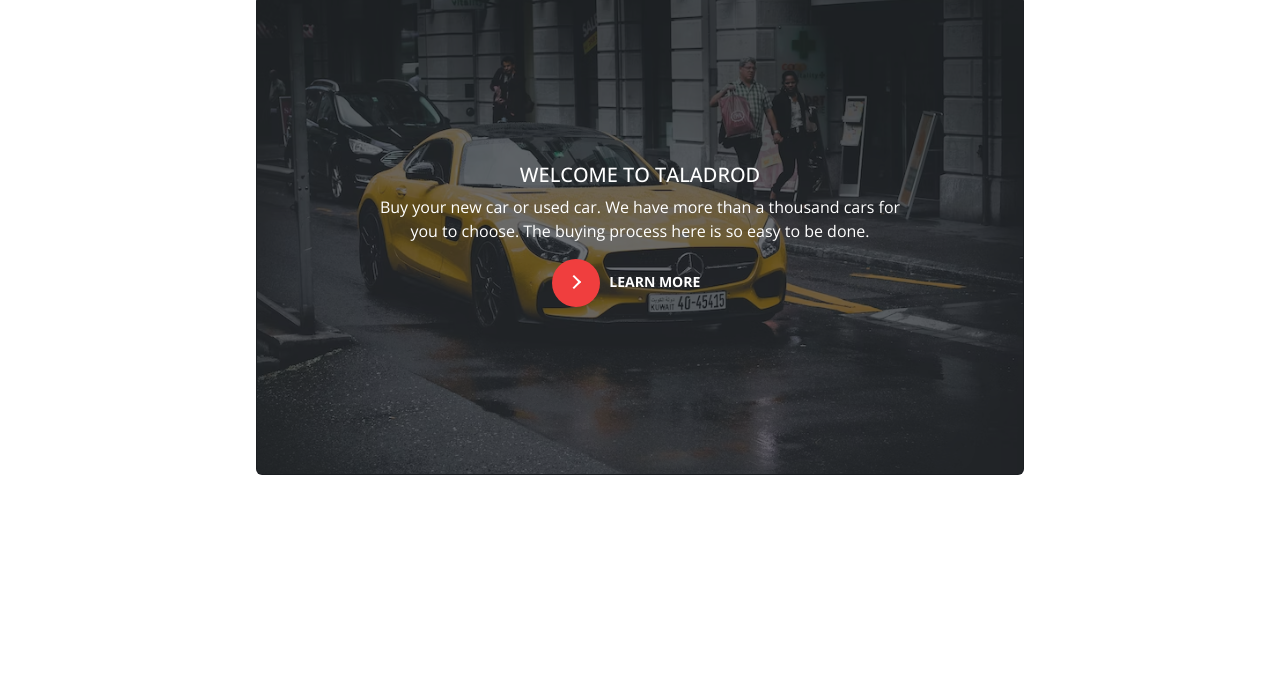
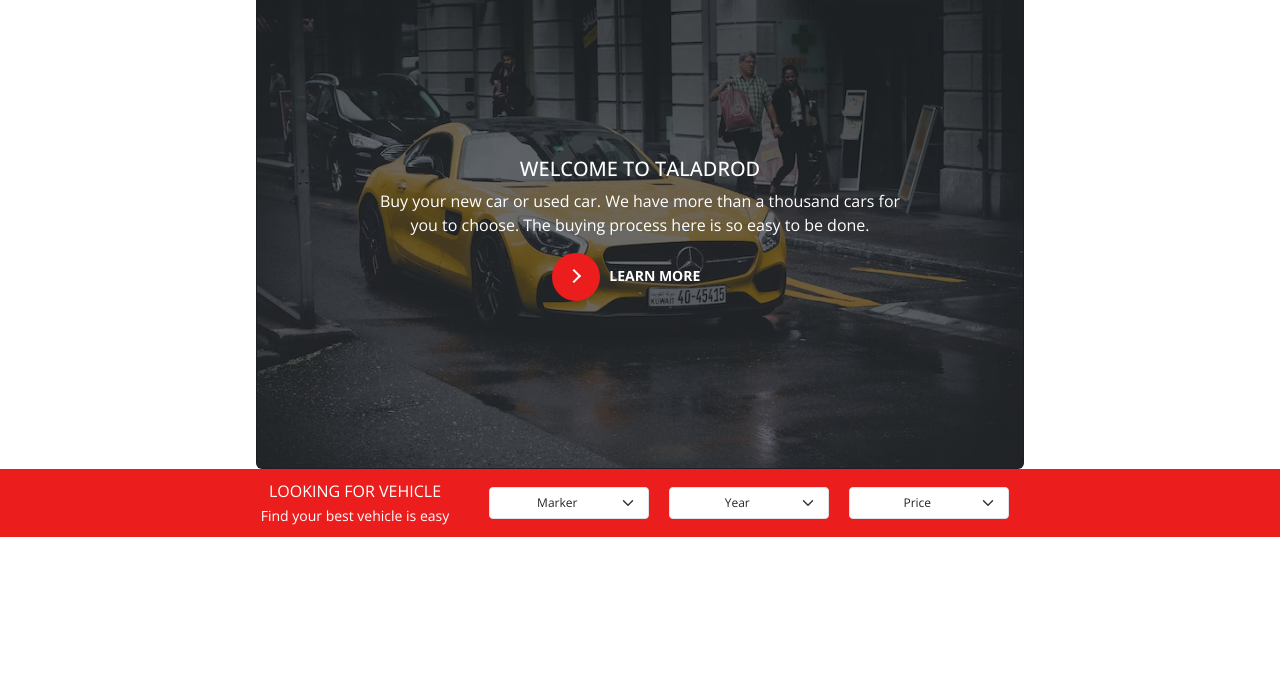
Before and after one commit to brunogs97/taladrod, a plain HTML site: page index.html in a window 1280 px wide. Shown: the part 105-800 px from the top of the page. Drawn offline with nearby package versions, Linux system fonts and the light colour scheme.

Commit message:
:sparkles: feat: secao filtrar carros

```diff
--- a/assets/css/header.css
+++ b/assets/css/header.css
@@ -2,6 +2,7 @@
     background: var(--vermelho-forte);
     color: var(--branco);
     padding: 10px 0;
+    font-size: 12px;
 }
 
 .obter-informacao {
--- /dev/null
+++ b/assets/css/section-looking-vehicule.css
@@ -0,0 +1,20 @@
+#filtrar-veiculos {
+    width: 100%;
+    background: var(--vermelho-forte);
+    color: var(--branco);
+    padding: 10px;
+    display: flex;
+    justify-content: center;
+    align-items: center;
+}
+
+.texto-filtrar-veiculo {
+    margin-right: 30px;
+}
+
+.form-select {
+    width: 160px;
+    font-size: 12px;
+    margin: 0 10px;
+    border-radius: 4px;
+}
--- a/assets/css/style.css
+++ b/assets/css/style.css
@@ -3,11 +3,11 @@
 @import url('navbar.css');
 @import url('banner.css');
 @import url('buttons.css');
-
+@import url('section-looking-vehicule.css');
 
 :root {
     --fonte-principal: 'Open Sans', sans-serif;
-    --vermelho-forte: rgb(240, 62, 62);
+    --vermelho-forte: rgb(236, 29, 29);
     --vermelho-escuro: rgb(133, 45, 45);
     --cinza: rgb(175, 172, 172);
     --cinza-claro: rgba(94, 94, 94, 0.226);
--- a/index.html
+++ b/index.html
@@ -77,6 +77,52 @@
         </div>
     </div>
 
+    <section id="filtrar-veiculos">
+        <div class="texto-filtrar-veiculo text-center fs-6">
+            <span class="d-block">LOOKING FOR VEHICLE</span>
+            <small>Find your best vehicle is easy</small>
+        </div>
+        <select class="form-select text-center" aria-label="Default select example">
+            <option selected>Marker</option>
+            <option value="1">Mercedes</option>
+            <option value="2">Volvo</option>
+            <option value="3">Honda</option>
+            <option value="4">BMW</option>
+            <option value="5">Audi</option>
+            <option value="6">Dodge</option>
+            <option value="7">FIAT</option>
+            <option value="8">Jaguar</option>
+            <option value="9">Lexus</option>
+            <option value="10">Volkswagen</option>
+            <option value="11">Subaru</option>
+            <option value="12">Nissan</option>
+            <option value="13">Toyota</option>
+            <option value="14">Land Rover</option>
+        </select>
+        <select class="form-select text-center" aria-label="Default select example">
+            <option selected>Year</option>
+            <option value="1">2012</option>
+            <option value="2">2013</option>
+            <option value="3">2014</option>
+            <option value="4">2015</option>
+            <option value="5">2016</option>
+            <option value="6">2017</option>
+            <option value="7">2018</option>
+            <option value="8">2019</option>
+            <option value="9">2020</option>
+            <option value="10">2021</option>
+            <option value="11">2022</option>
+            <option value="12">2023</option>
+        </select>
+        <select class="form-select text-center" aria-label="Default select example">
+            <option selected>Price</option>
+            <option value="1">$50.000 - $65.000</option>
+            <option value="2">$65.500 - $80.000</option>
+            <option value="3">$80.000 - $95.500</option>
+            <option value="3">$95.000 - $115.000</option>
+        </select>
+    </section>
+
 
     <script src="https://cdn.jsdelivr.net/npm/@popperjs/core@2.11.7/dist/umd/popper.min.js"
         integrity="sha384-zYPOMqeu1DAVkHiLqWBUTcbYfZ8osu1Nd6Z89ify25QV9guujx43ITvfi12/QExE"
```
